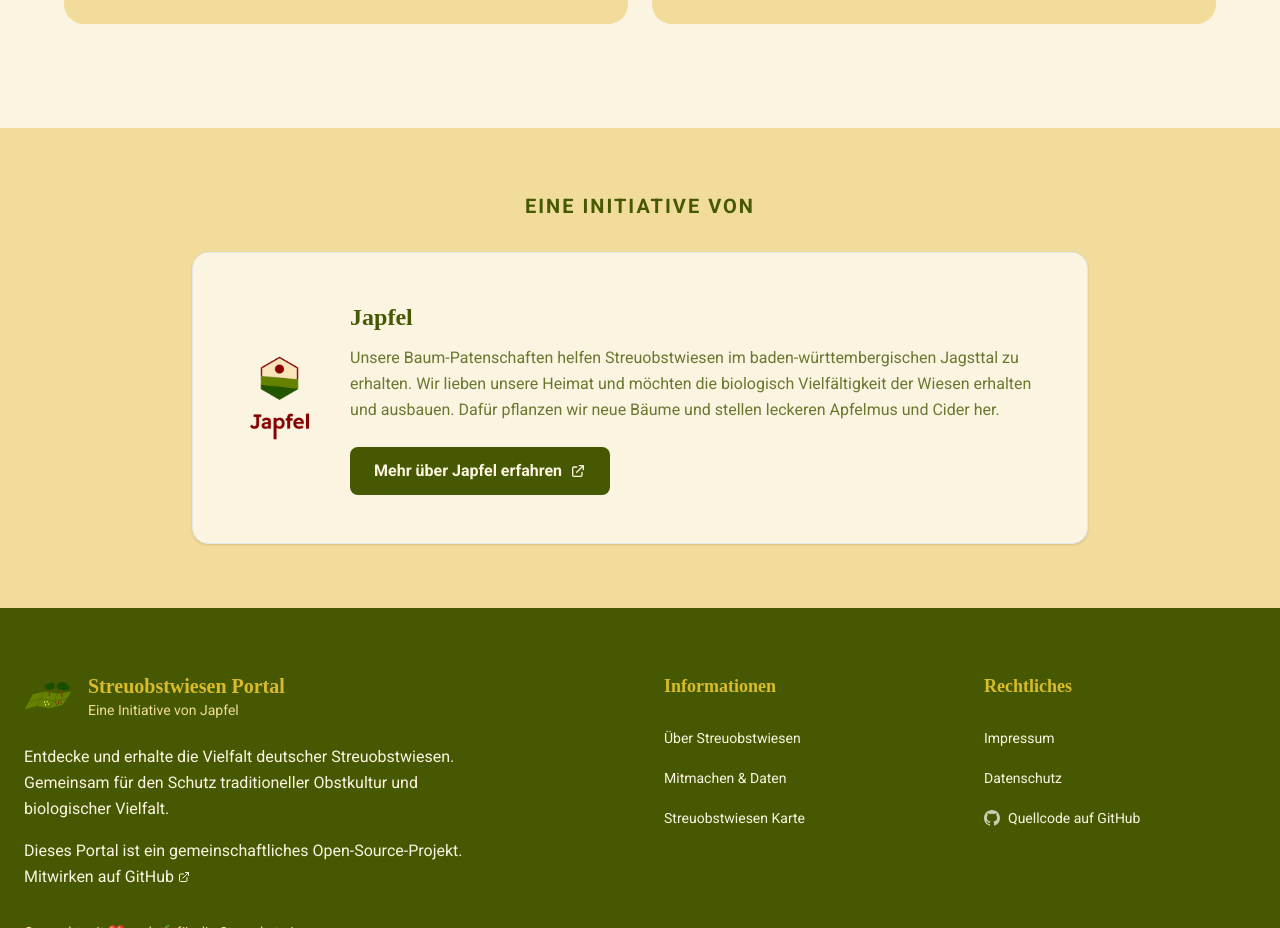
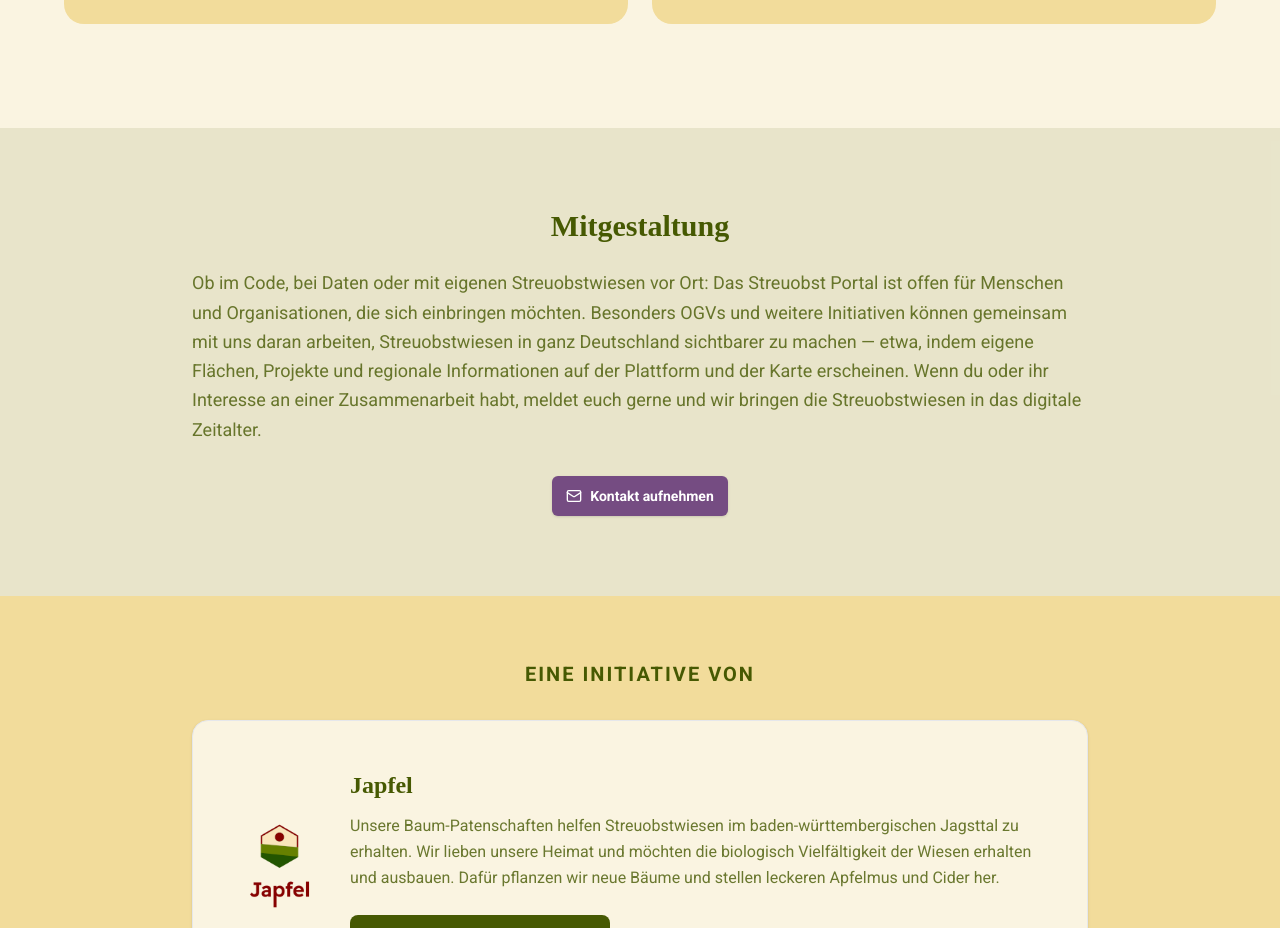
Before and after one commit to ohrie/portal-streuobst, a Next.js app in the folder web/: page / in a window 1280 px wide. Shown: the part 2400-3328 px from the top of the page. Built offline with nearby package versions, Linux system fonts and the light colour scheme; a web font is replaced by a local one.

Commit message:
Add Mitgestaltung Block on homepage

```diff
--- a/web/src/app/page.tsx
+++ b/web/src/app/page.tsx
@@ -1,6 +1,6 @@
 import Link from 'next/link';
 import Image from 'next/image';
-import { ArrowRight, Map, Database, Info, TreePine, Eye, Network, BookOpen, MapPin } from 'lucide-react';
+import { ArrowRight, Map, Database, Info, TreePine, Eye, Network, BookOpen, MapPin, Mail } from 'lucide-react';
 import Button from '@/components/Button';
 import BentoCard from '@/components/BentoCard';
 import StandardLayout from '@/components/layouts/StandardLayout';
@@ -230,6 +230,22 @@
             </div>
           </div>
         </section>
+
+        {/* Mitgestaltung Block */}
+        <section className="py-20 px-4 bg-secondary/10">
+          <div className="max-w-4xl mx-auto">
+            <h2 className="text-3xl font-bold text-foreground mb-6 font-heading text-center">Mitgestaltung</h2>
+            <p className="text-foreground/80 leading-relaxed text-lg">
+              Ob im Code, bei Daten oder mit eigenen Streuobstwiesen vor Ort: Das Streuobst Portal ist offen für Menschen und Organisationen, die sich einbringen möchten. Besonders OGVs und weitere Initiativen können gemeinsam mit uns daran arbeiten, Streuobstwiesen in ganz Deutschland sichtbarer zu machen — etwa, indem eigene Flächen, Projekte und regionale Informationen auf der Plattform und der Karte erscheinen. Wenn du oder ihr Interesse an einer Zusammenarbeit habt, meldet euch gerne und wir bringen die Streuobstwiesen in das digitale Zeitalter.
+            </p>
+            <div className="mt-8 text-center">
+              <Button href="mailto:hallo@portal-streuobst.de" icon={Mail}>
+                Kontakt aufnehmen
+              </Button>
+            </div>
+          </div>
+        </section>
+
         {/* Japfel Initiator Block */}
         <section className="py-16 px-4 bg-light">
           <div className="max-w-4xl mx-auto">
```
